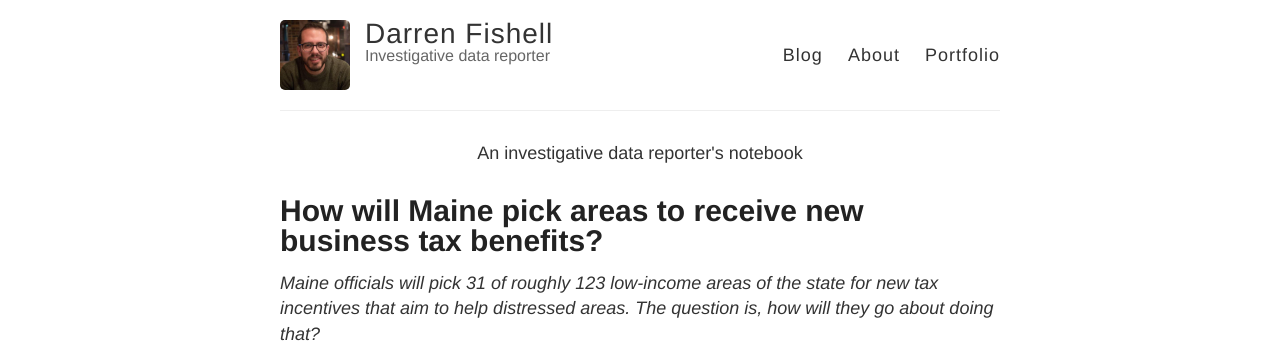
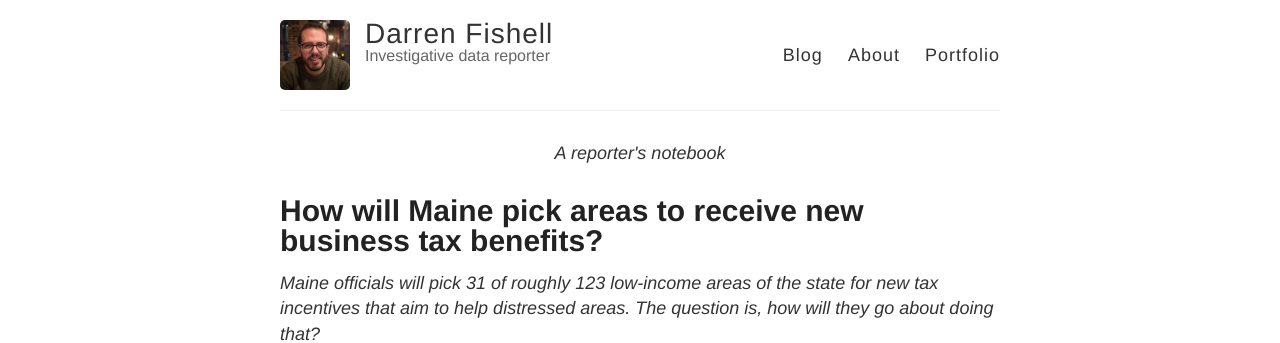
Before and after one commit to darrenfishell/darrenfishell.github.io, a Jekyll site: the page built from index.html, in a window 1280 px wide. Shown: the top 343 px of the page. Built offline with Jekyll 4.4.1, drawn with Linux system fonts in a browser that asks for light colours.

Commit message:
Change tag

```diff
--- a/index.html
+++ b/index.html
@@ -2,7 +2,7 @@
 layout: default
 ---
 
-<div class="tagline">An investigative data reporter's notebook</div>
+<div class="tagline"><em>A reporter's notebook</em></div>
 
 <div class="posts">
   {% for post in site.posts %}
```
